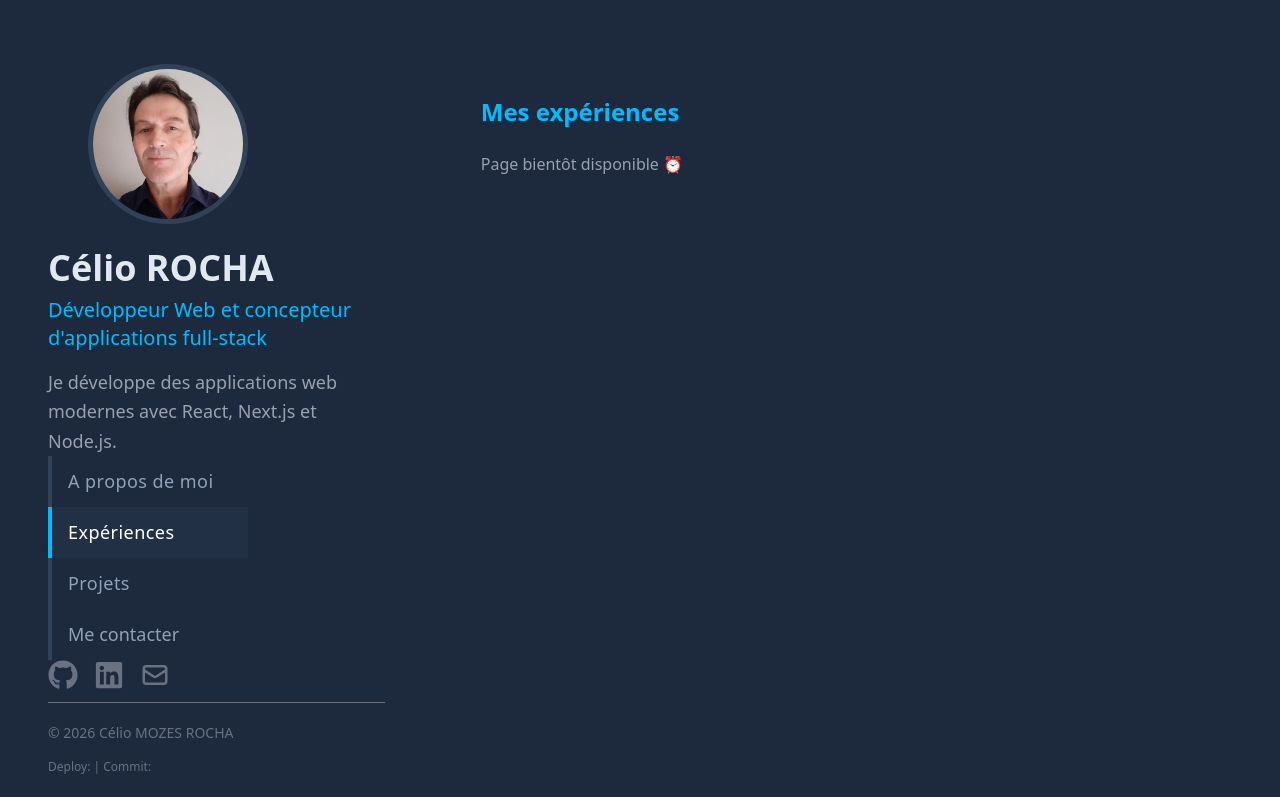
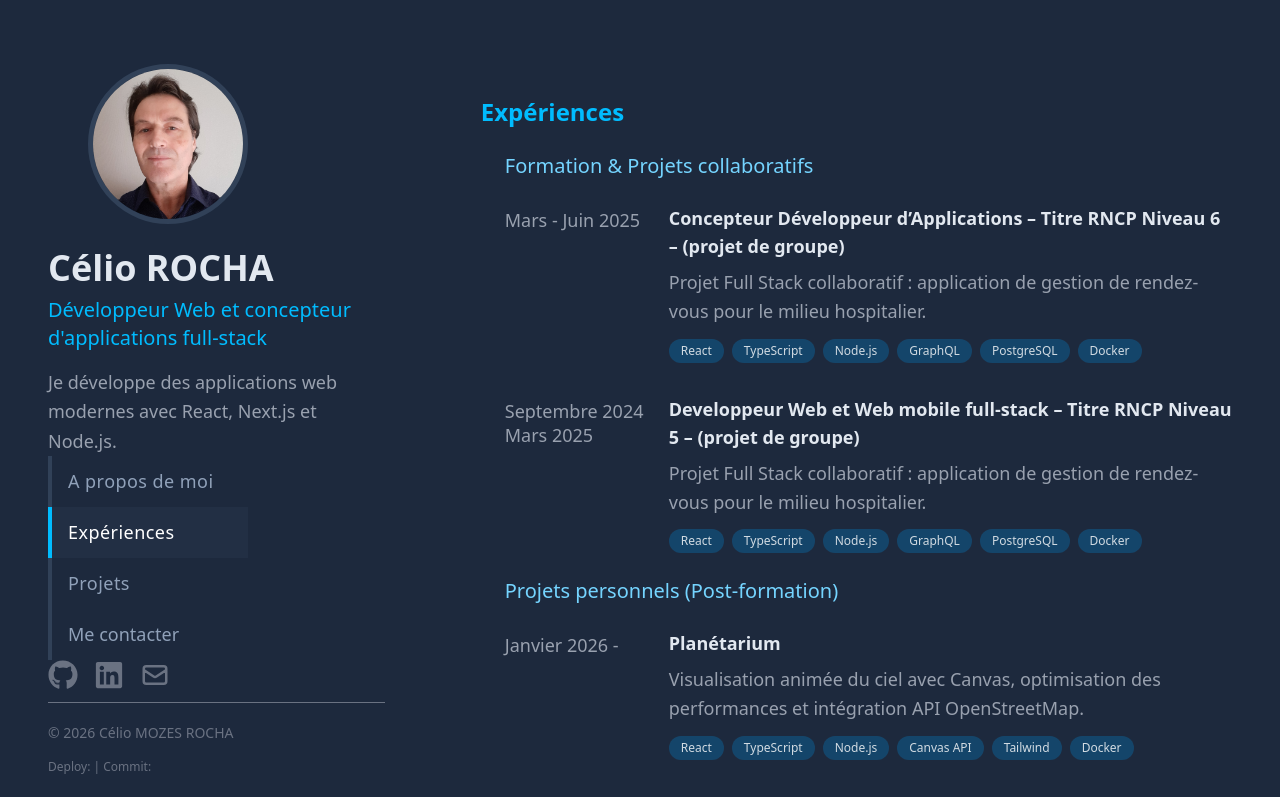
Before and after one commit to celio-mozes-rocha/portfolio, a Next.js app: page /experience in a window 1280 px wide. Shown: the top 797 px of the page. Built offline with nearby package versions, Linux system fonts and the light colour scheme.

Commit message:
feat(experience): add Experience and ExperienceCard componentsfor experiences entries

```diff
--- a/app/experience/page.tsx
+++ b/app/experience/page.tsx
@@ -1,4 +1,4 @@
-import Experience from "@/components/sections/Experience"
+import Experience from "@/components/sections/experiences/Experience"
 
 export default function ExperiencePage() {
   return <Experience />
--- a/components/sections/Experience.tsx
+++ /dev/null
@@ -1,23 +0,0 @@
-"use client"
-import { motion } from "framer-motion";
-
-export default function Experience() {
-  return (
-    <motion.section
-      id="experience"
-      initial={{ opacity: 0, y: 40 }}
-      whileInView={{ opacity: 1, y: 0 }}
-      transition={{ duration: 0.6 }}
-      viewport={{ once: true }}
-      className="min-h-screenb scroll-mt-24 flex flex-col gap-6">
-
-      <h2 className="text-2xl font-bold text-sky-400">
-        Mes expériences
-      </h2>
-
-      <p className="text-gray-400">
-        Page bientôt disponible ⏰
-      </p>
-    </motion.section>
-  )
-}
--- /dev/null
+++ b/components/sections/experiences/Experience.tsx
@@ -0,0 +1,37 @@
+"use client"
+import { motion } from "framer-motion";
+import { experienceData } from "@/data/experiencesData";
+import ExperienceCard from "./ExperienceCard";
+
+export default function Experience() {
+  return (
+    <motion.section
+      id="experience"
+      initial={{ opacity: 0, y: 40 }}
+      whileInView={{ opacity: 1, y: 0 }}
+      transition={{ duration: 0.6 }}
+      viewport={{ once: true }}
+      className="min-h-screenb scroll-mt-24 flex flex-col gap-6">
+
+      <h2 className="text-2xl font-bold text-sky-400">
+        Expériences
+      </h2>
+      {experienceData.map((section, idx) => (
+        <motion.div
+          key={idx}
+          initial={{ opacity: 0, y: 0 }}
+          whileInView={{ opacity: 1, y: 0 }}
+          transition={{ duration: 0.8, ease: "easeOut", delay: idx * 0.25 }}
+          viewport={{ once: true, }}
+        >
+          <h3 className="ml-6 text-xl  text-sky-300 mb-6">{section.sectionTitle}</h3>
+          <div className="ml-6 flex flex-wrap gap-8 mt-1 text-xs">
+            {section.experiences.map((exp, i) => (
+              <ExperienceCard key={i} exp={exp} />
+            ))}
+          </div>
+        </motion.div>
+      ))}
+    </motion.section>
+  )
+}
--- /dev/null
+++ b/components/sections/experiences/ExperienceCard.tsx
@@ -0,0 +1,32 @@
+"use client";
+
+import { motion } from "framer-motion";
+import { Experience } from "@/data/experiencesData";
+
+export default function ExperienceCard({ exp }: { exp: Experience }) {
+  return (
+    <motion.div
+      initial={{ opacity: 0, y: 20 }}
+      whileInView={{ opacity: 1, y: 0 }}
+      viewport={{ once: true }}
+      className="flex flex-col md:flex-row gap-6"
+    >
+      <div className="w-35 flex shrink-0 text-gray-400 text-[18px] mt-1">{exp.period}</div>
+      <div className="flex flex-col gap-2">
+        <h3 className="font-semibold text-lg">
+          {exp.title} {exp.company ? `– ${exp.company}` : ""}
+        </h3>
+        <p className="text-gray-400 leading-relaxed space-y-4 text-[18px]" >{exp.description}</p>
+        {exp.tech && (
+          <div className="flex flex-wrap gap-2 mt-1 text-xs">
+            {exp.tech.map((t, i) => (
+              <span key={i} className="text-xs bg-sky-600/30 text-white/80 px-3 py-1 rounded-2xl">
+                {t}
+              </span>
+            ))}
+          </div>
+        )}
+      </div>
+    </motion.div>
+  );
+};
--- /dev/null
+++ b/data/experiences.ts
@@ -0,0 +1,33 @@
+export const experiences = [
+  {
+    title: "Administrateur fontionnel (intranet)",
+    company: "Carrefour",
+    period: "2007 – 2024",
+    description:
+      "Application full stack avec architecture micro-services, gestion patients et plannings.",
+    tech: [""],
+  },
+  {
+    title: "Planétarium",
+    company: "Projet personnel",
+    period: "2024 – 2025",
+    description:
+      "Visualisation animée du ciel avec Canvas, optimisation des performances et API OpenStreetMap.",
+    tech: [
+      "React",
+      "TypeScript",
+      "Node.js",
+      "Canvas API",
+      "Tailwind",
+      "Docker",
+    ],
+  },
+  {
+    title: "Jeu d’échecs",
+    company: "Projet personnel",
+    period: "2023 – 2024",
+    description:
+      "Jeu interactif avec chess.js, gestion coups légaux, historique et détection échec/échec et mat.",
+    tech: ["React", "TypeScript", "chess.js", "Tailwind", "Docker"],
+  },
+];
--- /dev/null
+++ b/data/experiencesData.ts
@@ -0,0 +1,89 @@
+export interface Experience {
+  title: string;
+  company?: string;
+  period: string;
+  description: string;
+  tech?: string[];
+}
+
+export interface ExperienceSection {
+  sectionTitle: string;
+  experiences: Experience[];
+}
+
+// Données
+export const experienceData: ExperienceSection[] = [
+  {
+    sectionTitle: "Formation & Projets collaboratifs",
+    experiences: [
+      {
+        title: "Concepteur Développeur d’Applications – Titre RNCP Niveau 6",
+        company: "(projet de groupe)",
+        period: "Mars - Juin 2025",
+        description:
+          "Projet Full Stack collaboratif : application de gestion de rendez-vous pour le milieu hospitalier.",
+        tech: [
+          "React",
+          "TypeScript",
+          "Node.js",
+          "GraphQL",
+          "PostgreSQL",
+          "Docker",
+        ],
+      },
+      {
+        title: "Developpeur Web et Web mobile full-stack – Titre RNCP Niveau 5",
+        company: "(projet de groupe)",
+        period: "Septembre 2024 Mars 2025",
+        description:
+          "Projet Full Stack collaboratif : application de gestion de rendez-vous pour le milieu hospitalier.",
+        tech: [
+          "React",
+          "TypeScript",
+          "Node.js",
+          "GraphQL",
+          "PostgreSQL",
+          "Docker",
+        ],
+      },
+    ],
+  },
+  {
+    sectionTitle: "Projets personnels (Post-formation)",
+    experiences: [
+      {
+        title: "Planétarium",
+        period: "Janvier 2026 - ",
+        description:
+          "Visualisation animée du ciel avec Canvas, optimisation des performances et intégration API OpenStreetMap.",
+        tech: [
+          "React",
+          "TypeScript",
+          "Node.js",
+          "Canvas API",
+          "Tailwind",
+          "Docker",
+        ],
+      },
+      {
+        title: "Jeu d’échecs interactif",
+        period: "Décembre 2025 - ",
+        description:
+          "Jeu interactif avec chess.js, gestion des coups légaux, historique et détection échec/échec et mat.",
+        tech: ["React", "TypeScript", "chess.js", "Tailwind", "Docker"],
+      },
+    ],
+  },
+  {
+    sectionTitle: "Expériences professionnelles antérieures",
+    experiences: [
+      {
+        title: "Administrateur fonctionnel (intranet)",
+        company: "Carrefour",
+        period: "2007 – 2024",
+        description:
+          "Coordination d’équipes, optimisation des processus internes, gestion des relations clients et partenaires.",
+      },
+    ],
+  },
+];
```
